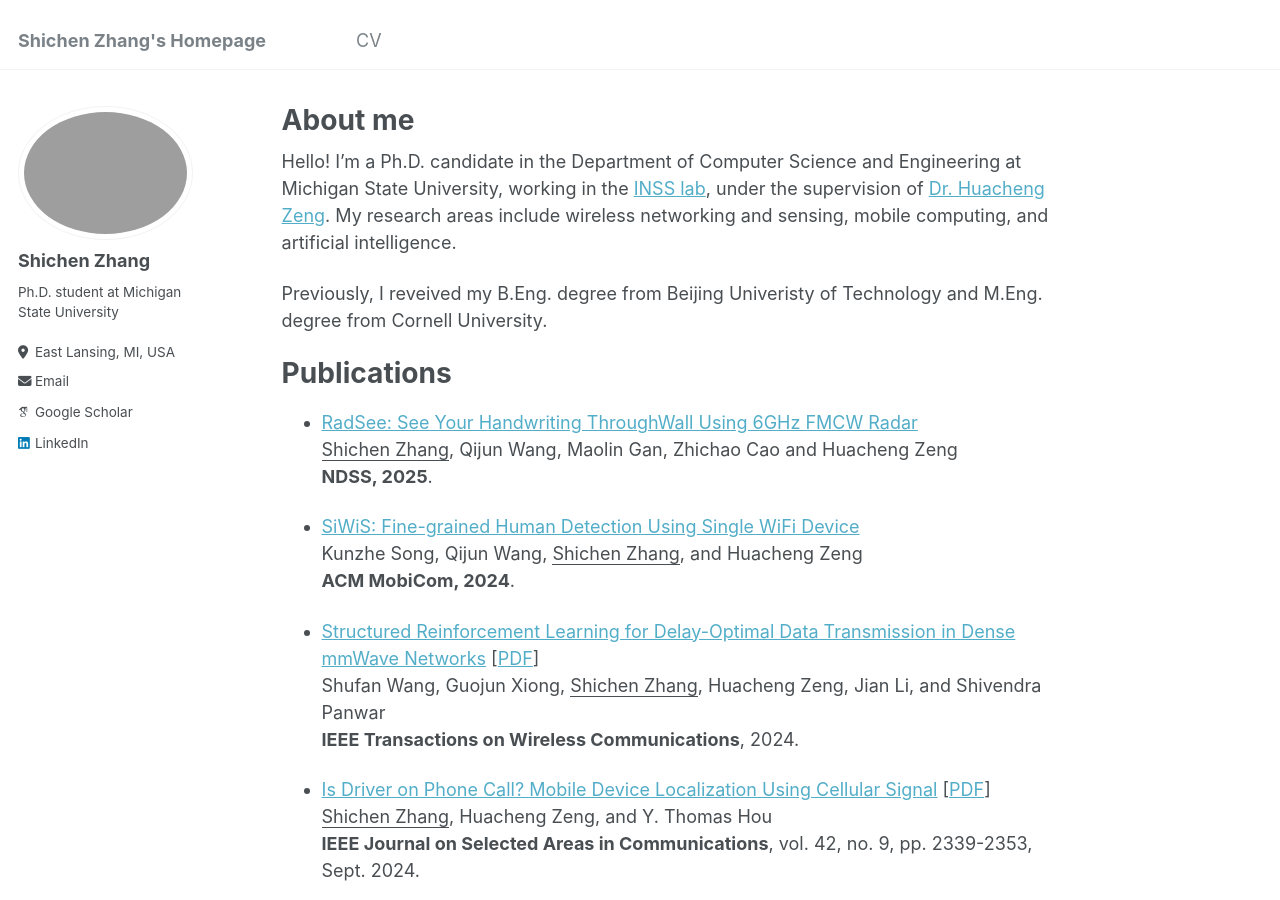
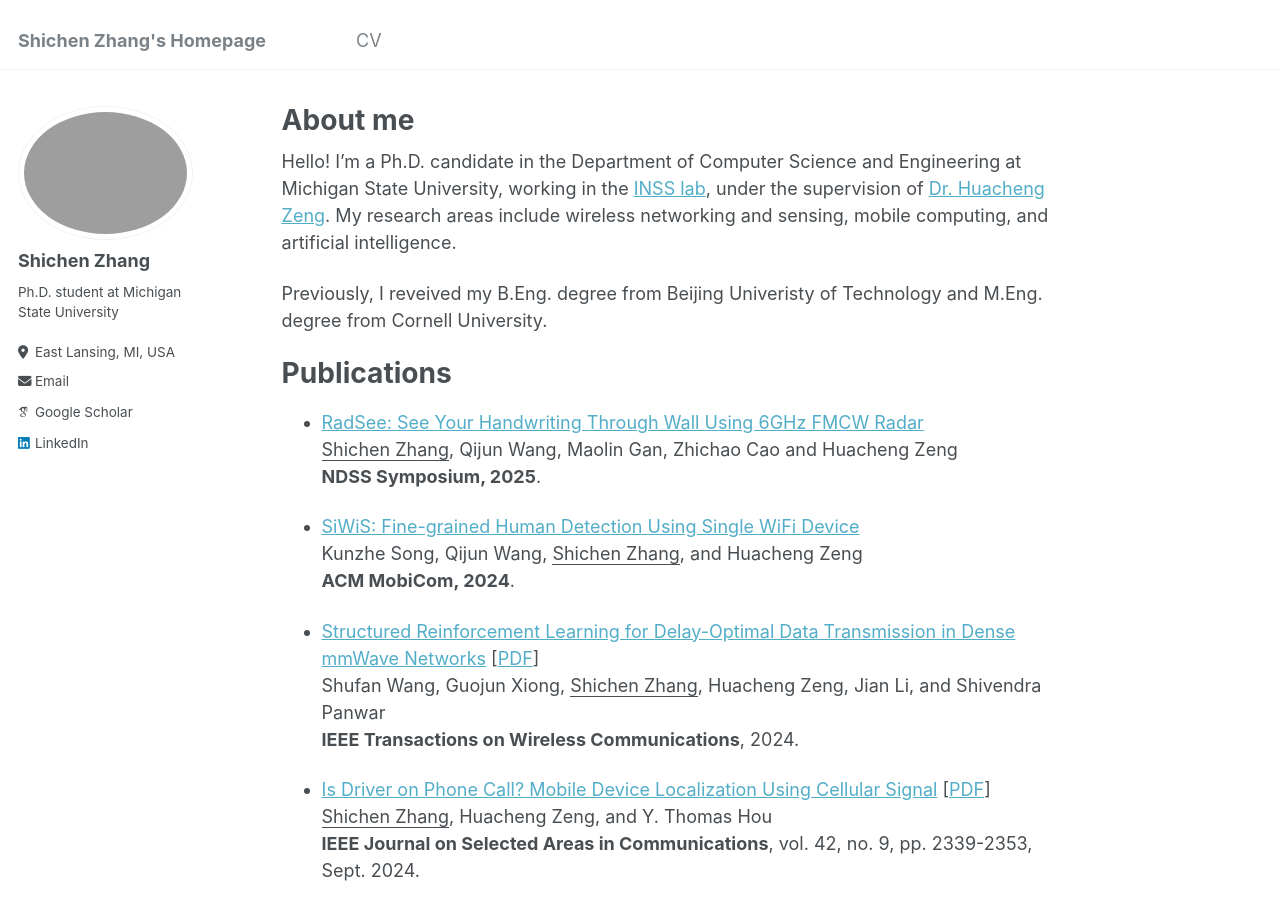
Before and after one commit to sczhang6/sczhang6.github.io, a Jekyll site: the page built from _pages/about.md, in a window 1280 px wide and 900 px high. Built offline with Jekyll 4.4.1, drawn with Linux system fonts in a browser that asks for light colours; some web fonts are replaced.

Commit message:
pub add revise

```diff
--- a/_pages/about.md
+++ b/_pages/about.md
@@ -13,9 +13,9 @@ Previously, I reveived my B.Eng. degree from Beijing Univeristy of Technology an
 
 Publications
 ======
-* [RadSee: See Your Handwriting ThroughWall Using 6GHz FMCW Radar]()
+* [RadSee: See Your Handwriting Through Wall Using 6GHz FMCW Radar]()
 <ins>Shichen Zhang</ins>, Qijun Wang, Maolin Gan, Zhichao Cao and Huacheng Zeng
-**NDSS, 2025**.
+**NDSS Symposium, 2025**.
 
 * [SiWiS: Fine-grained Human Detection Using Single WiFi Device]()
 Kunzhe Song, Qijun Wang, <ins>Shichen Zhang</ins>, and Huacheng Zeng
```
